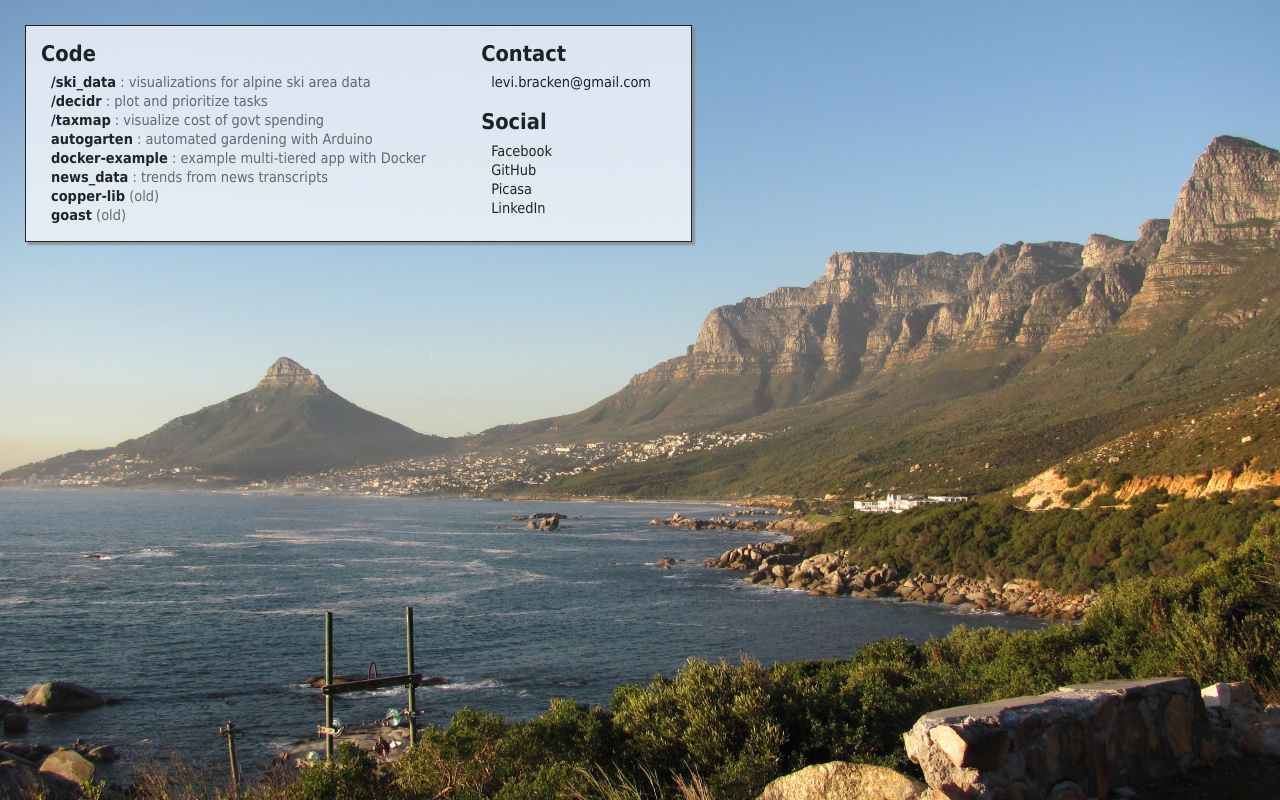
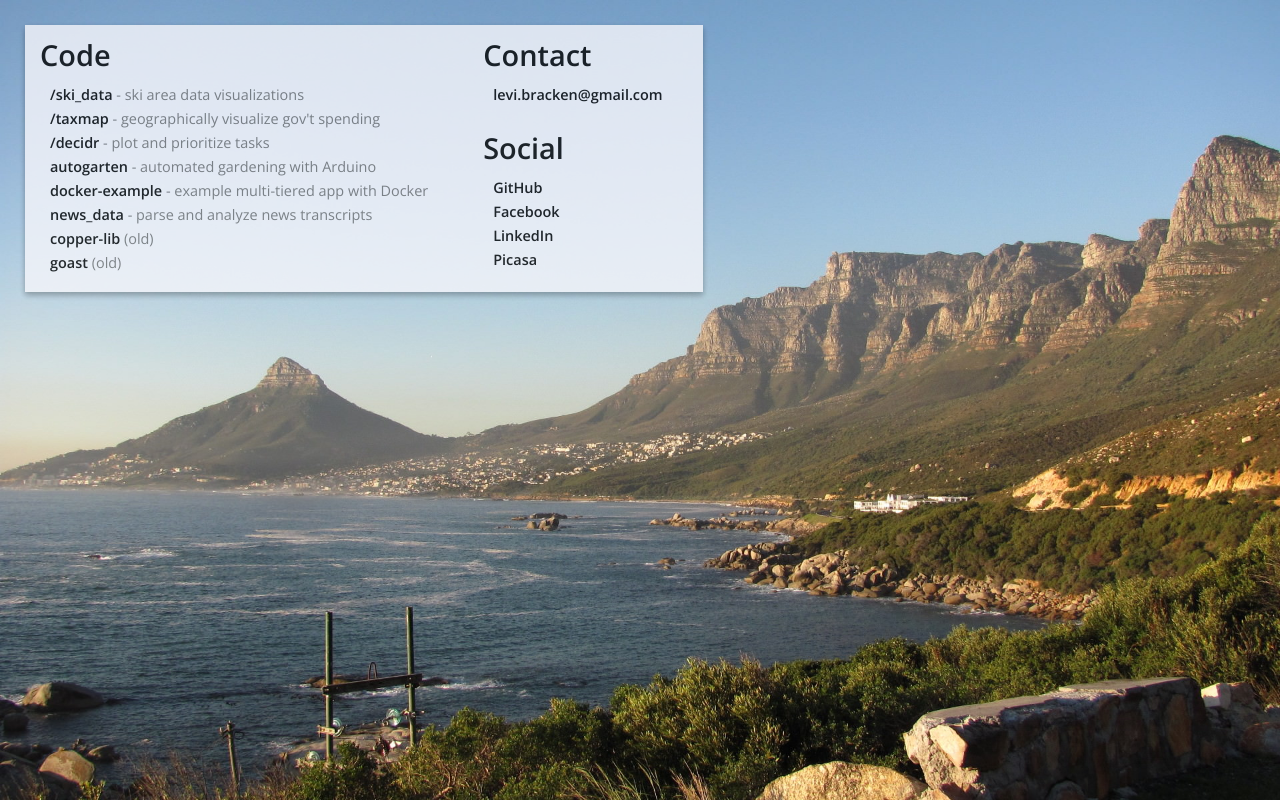
Before and after one commit to lbracken/levibracken.com, a Flask app: page / in a window 1280 px wide. Run offline with Flask 2, Linux system fonts and the light colour scheme.

Commit message:
Cleaning up landing page style

```diff
--- a/static/css/style.css
+++ b/static/css/style.css
@@ -3,15 +3,14 @@
 }
 
 html, body {
-  margin: 0px;
+  height: 100%;
   padding: 0px;
-  height: 100%;
-  font-size: .95em;
+  font-family: 'Open Sans', sans-serif;
+  font-size: 0.95em;
+  font-weight: 400;
 }
 
 html {
-  font-family: Tahoma, Trebuchet MS, Helvetica, Arial;
-
   background: url("../images/backgrounds/bg01.jpg") no-repeat center center fixed;
   -webkit-background-size: cover;
   -moz-background-size: cover;
@@ -22,15 +21,13 @@ html {
 body {}
 
 h1 {
-  font-size: 1.5em;
-  padding-bottom: .25em;
+  padding-bottom: 0.2em;
 }
 
-A:link    {color: #000; text-decoration: none;}
+A:link    {color: #000; text-decoration: none; font-weight: 600;}
 A:visited {color: #000; text-decoration: none;}
 A:hover   {color: #000; text-decoration: underline;}
 A:active  {color: #000; outline: none;}
-A:focus   {-moz-outline-style: none;}
 
 img {border: none;}
 .clearPanel {clear: both;}
@@ -38,34 +35,27 @@ img {border: none;}
 #linkContainer {
   position: absolute;
   top: 25px;
-  margin: 0px 5px 0px 25px;
+  margin: 0px 5px 25px 25px;
   background-color: #f5f5fb;
+  filter: alpha(opacity=80);
   opacity: 0.80;
-  filter: alpha(opacity=80);
-  border: 1px solid #000;
-  box-shadow: 3px 3px 2px #888888;
+  box-shadow: 0 3px 6px rgba(0,0,0,0.16), 0 3px 6px rgba(0,0,0,0.23);
 }
 
 .panel {
   float: left;
-  margin: 15px 40px 15px 15px;
+  margin: 10px 40px 15px 15px;
 }
 
 .panel .description {
-  color: #555;
+  color: #727272;
 }
 
 .panel ul {
   list-style-type: none;
-  padding-bottom: 3px;
-  padding-left: 10px;
+  padding: 0px 0px 5px 10px;
 }
 
 .panel li {
-  margin-top: 3px;
+  margin-top: 5px;
 }
-
-#code-list a {
-  font-size: 1.2;
-  font-weight: bold;
-}
--- a/templates/index.html
+++ b/templates/index.html
@@ -6,6 +6,7 @@
     <meta name="viewport" content="width=device-width, initial-scale=1">
     <title>Levi Bracken</title>
     <link rel="stylesheet" href="static/css/style.css">
+    <link href='http://fonts.googleapis.com/css?family=Open+Sans:600,400' rel='stylesheet' type='text/css'>
   </head>
 
   <body>
@@ -15,12 +16,12 @@
       <div class="panel">
         <h1>Code</h1>
         <ul id="code-list">
-          <li><a href="/ski">/ski_data</a><span class="description"> : visualizations for alpine ski area data</span></li>
-          <li><a href="/decidr">/decidr</a><span class="description"> : plot and prioritize tasks</span></li>
-          <li><a href="/taxmap">/taxmap</a><span class="description"> : visualize cost of govt spending</span></li>
-          <li><a href="https://github.com/lbracken/autogarten">autogarten</a><span class="description"> : automated gardening with Arduino</span></li>
-          <li><a href="https://github.com/lbracken/docker-example">docker-example</a><span class="description"> : example multi-tiered app with Docker</span></li>
-          <li><a href="https://github.com/lbracken/news_data">news_data</a><span class="description"> : trends from news transcripts</span></li>
+          <li><a href="/ski">/ski_data</a><span class="description"> - ski area data visualizations</span></li>
+          <li><a href="/taxmap">/taxmap</a><span class="description"> - geographically visualize gov't spending</span></li>
+          <li><a href="/decidr">/decidr</a><span class="description"> - plot and prioritize tasks</span></li>
+          <li><a href="https://github.com/lbracken/autogarten">autogarten</a><span class="description"> - automated gardening with Arduino</span></li>
+          <li><a href="https://github.com/lbracken/docker-example">docker-example</a><span class="description"> - example multi-tiered app with Docker</span></li>
+          <li><a href="https://github.com/lbracken/news_data">news_data</a><span class="description"> - parse and analyze news transcripts</span></li>
           <li><a href="https://code.google.com/p/copper-lib/">copper-lib</a><span class="description"> (old)</span></li>
           <li><a href="https://code.google.com/p/goast/">goast</a><span class="description"> (old)</span></li>
         </ul>
@@ -29,16 +30,16 @@
       <div class="panel">
         <h1>Contact</h1>
         <ul>
-          <li>levi.bracken@gmail.com</li>
+          <li><a href="mailto:levi.bracken@gmail.com">levi.bracken@gmail.com</a></li>
         </ul>
         <br/>
 
         <h1>Social</h1>
         <ul>
+          <li><a href="https://github.com/lbracken">GitHub</a></li>
           <li><a href="https://www.facebook.com/levi.bracken">Facebook</a></li>
-          <li><a href="https://github.com/lbracken">GitHub</a></li>
+          <li><a href="www.linkedin.com/in/levibracken/">LinkedIn</a></li>
           <li><a href="https://picasaweb.google.com/105998282022303652257">Picasa</a></li>
-          <li><a href="www.linkedin.com/in/levibracken/">LinkedIn</a></li>
         </ul>
       </div>
 
```
